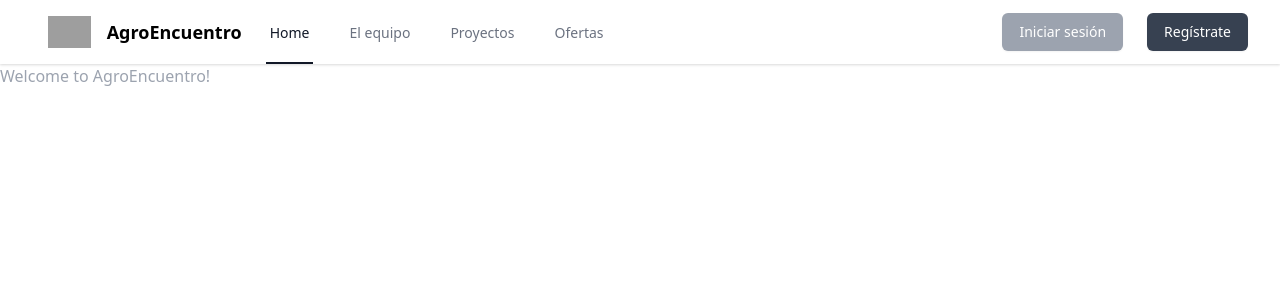
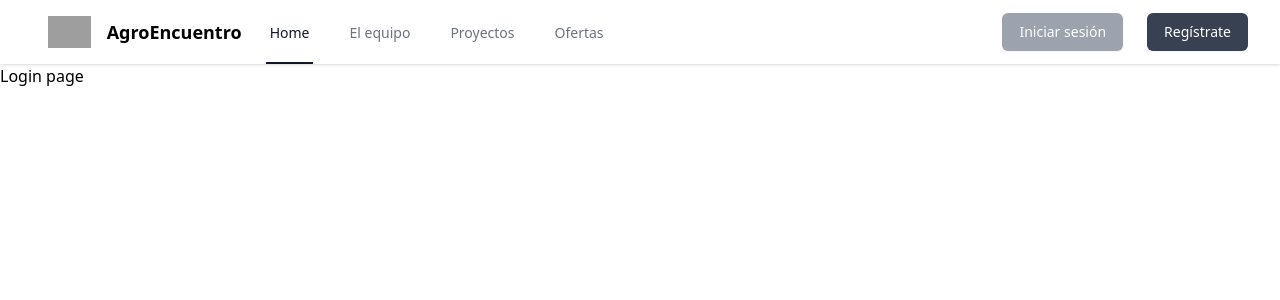
Before and after one commit to UniversidadEanDev/agroencuentro-solution-challenge, a React app: page / in a window 1280 px wide. Shown: the top 300 px of the page. Built offline with nearby package versions, Linux system fonts and the light colour scheme; grey boxes are pictures that could not be loaded.

Commit message:
Add router

```diff
--- a/src/App.js
+++ b/src/App.js
@@ -1,14 +1,20 @@
 import React from 'react'
+import { BrowserRouter as Router, Switch, Route } from 'react-router-dom'
 import { Navbar } from './components/Navbar'
 import './styles.css'
 import { firebaseConfig } from './config/settings'
 import firebase from 'firebase/app'
 import 'firebase/auth'
+import { Login } from './pages/Login'
 firebase.initializeApp(firebaseConfig)
 
 export const App = () => (
-  <>
+  <Router>
     <Navbar />
-    <h1 className='text-gray-400'>Welcome to AgroEncuentro!</h1>
-  </>
+    <Switch>
+      <Route exact path='/'>
+        <Login />
+      </Route>
+    </Switch>
+  </Router>
 )
```
